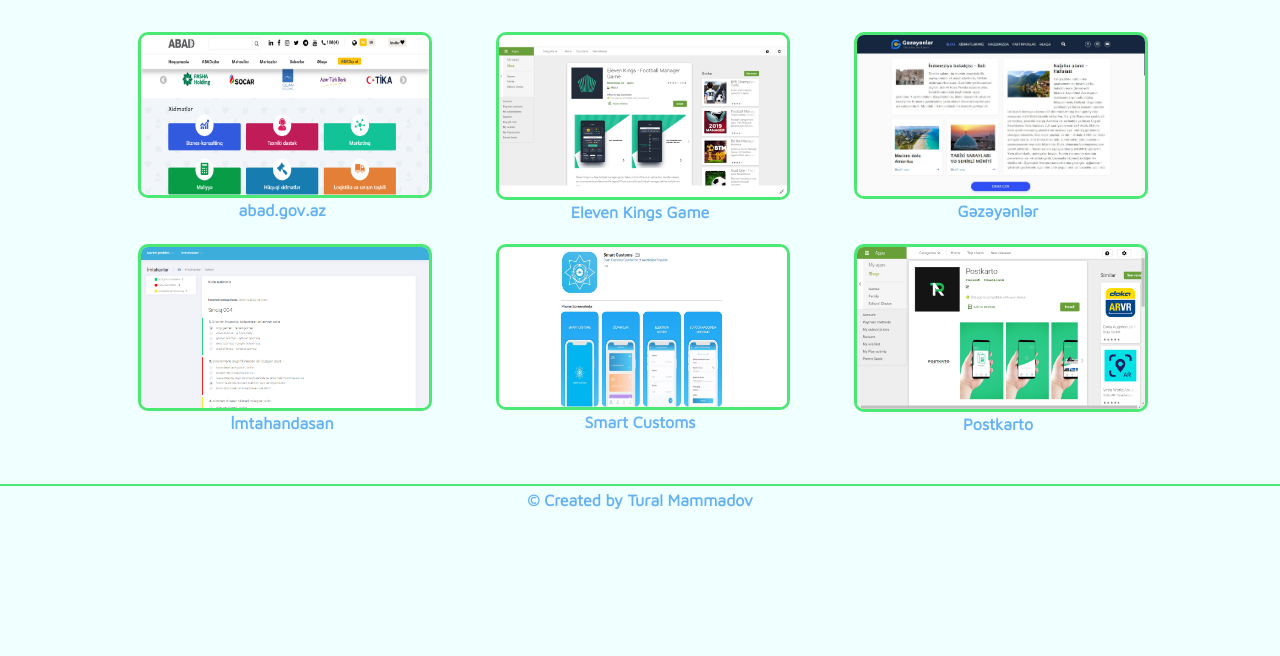
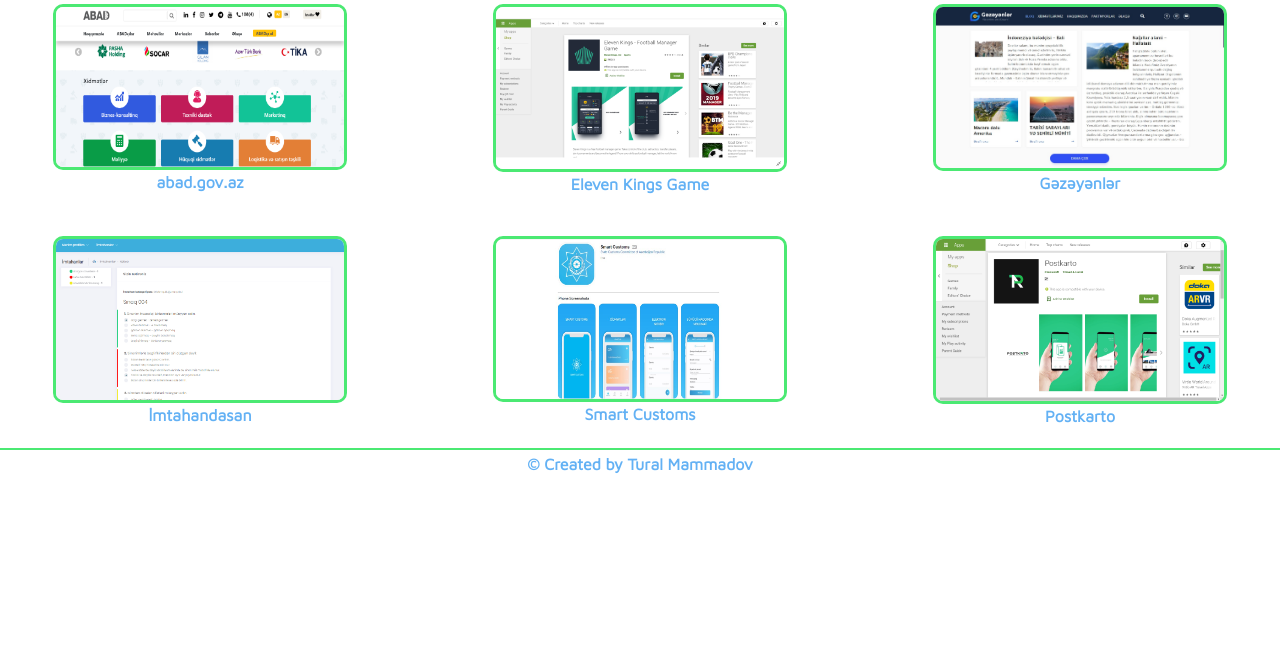
Before and after one commit to tural1200/TMSoft, a plain HTML site: page index.html in a window 1280 px wide. Shown: the part 144-800 px from the top of the page. Drawn offline with Linux system fonts and the light colour scheme.

Commit message:
TMSoft v.2

```diff
--- a/css/style.scss
+++ b/css/style.scss
@@ -2,7 +2,7 @@
   margin: 0;
   padding: 0;
   font-family: "Maven Pro", sans-serif;
-  background-color: azure;
+  // background-color: azure;
 }
 
 header {
@@ -50,19 +50,21 @@ main {
   }
 
   .content {
-    width: 80%;
-    height: 30rem;
-    margin: 10px auto;
+    width: 100%;
+    height: 29rem;
+    align-content: space-around;
+
     display: flex;
     flex-wrap: wrap;
     justify-content: space-between;
-    align-content: center;
+
 
     .box {
-      width: 18rem;
+      width: 25rem;
       height: 12rem;
-      margin: 10px;
       text-align: center;
+      display: flex;
+      flex-direction: column;
 
       img {
         max-width: 18rem;
```
Also changed, not shown: css/style.css, 1 other file.
